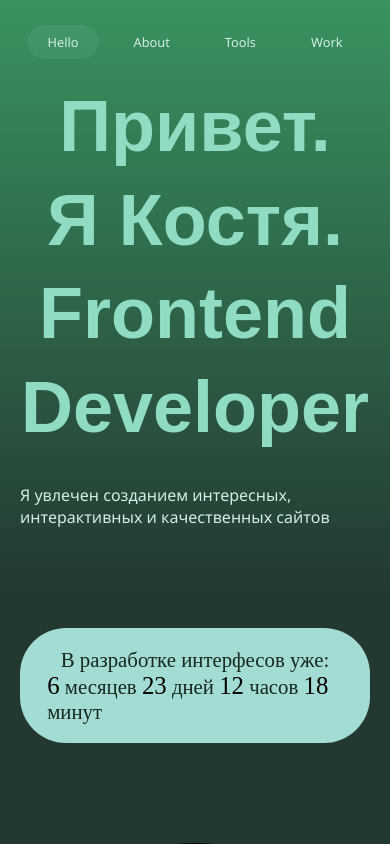
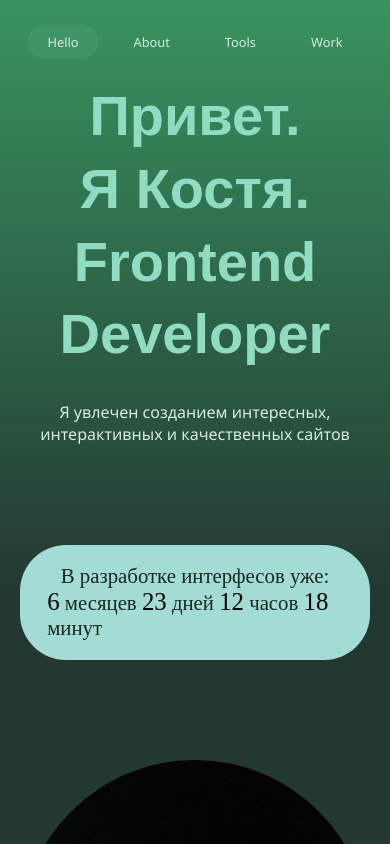
Before and after one commit to kokoan17/portfoliio, a React (Vite) app in the folder portfoliio/: page / in a window 390 px wide. Shown: the top 844 px of the page. Built offline with nearby package versions, Linux system fonts and the light colour scheme.

Commit message:
fix top component for phone version

```diff
--- a/portfoliio/src/components/Top/Top.module.css
+++ b/portfoliio/src/components/Top/Top.module.css
@@ -38,6 +38,7 @@
   font-family: "Segoe UI", Tahoma, Geneva, Verdana, sans-serif;
   font-size: 1.45rem;
   color: hsla(159, 42%, 88%, 1);
+  text-align: center;
   animation: slideDown2 0.9s ease-in-out;
 }
 
@@ -59,7 +60,7 @@
   }
 
   .block_top p {
-    font-size: 1rem;
+    font-size: 1.2rem;
   }
 }
 
@@ -71,4 +72,13 @@
   .section_top {
     padding-top: 80px;
   }
+
+  .block_top h1 {
+    font-size: 3.5rem;
+    line-height: 130%;
+  }
+
+  .block_top p {
+    font-size: 1rem;
+  }
 }
```
